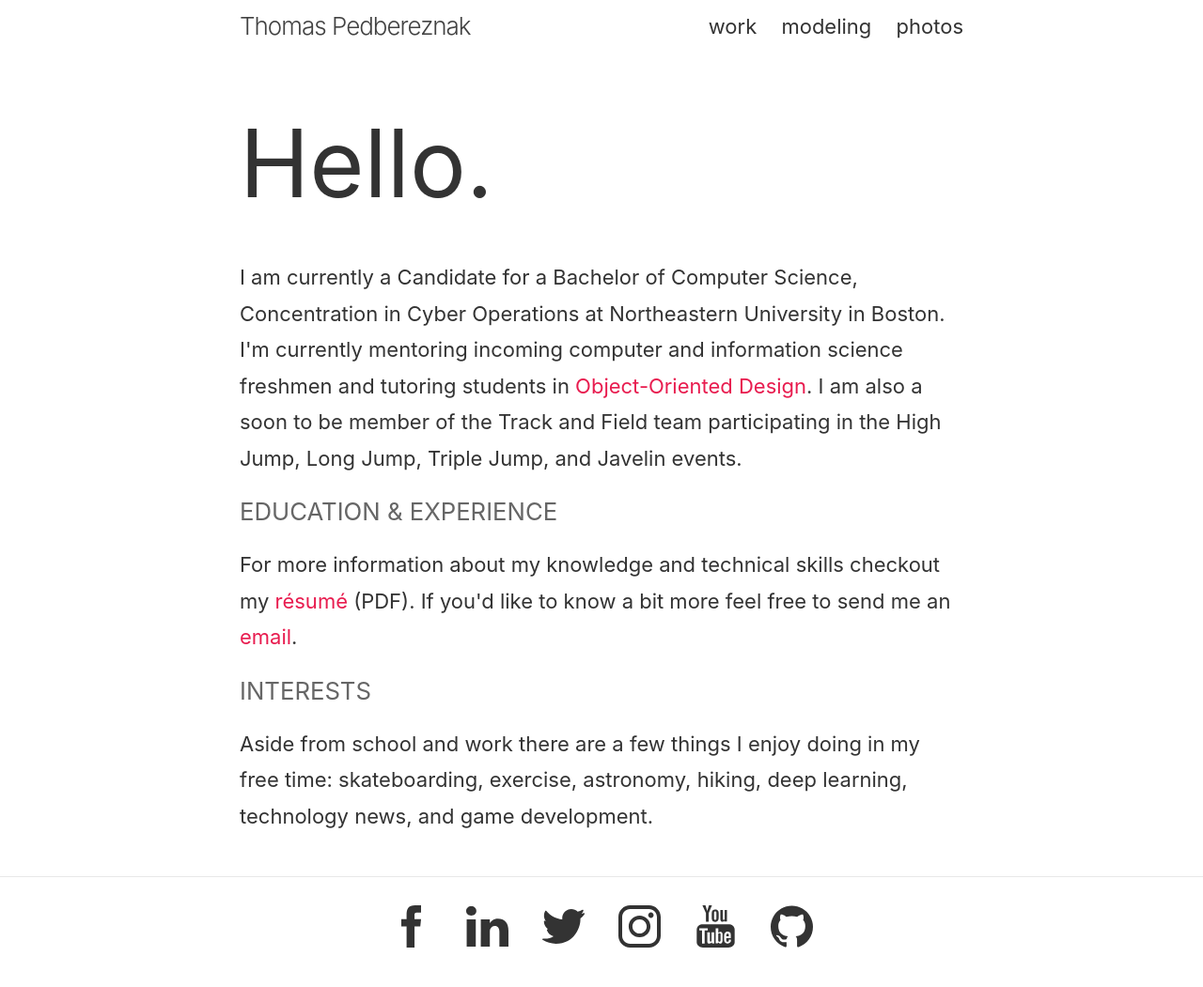
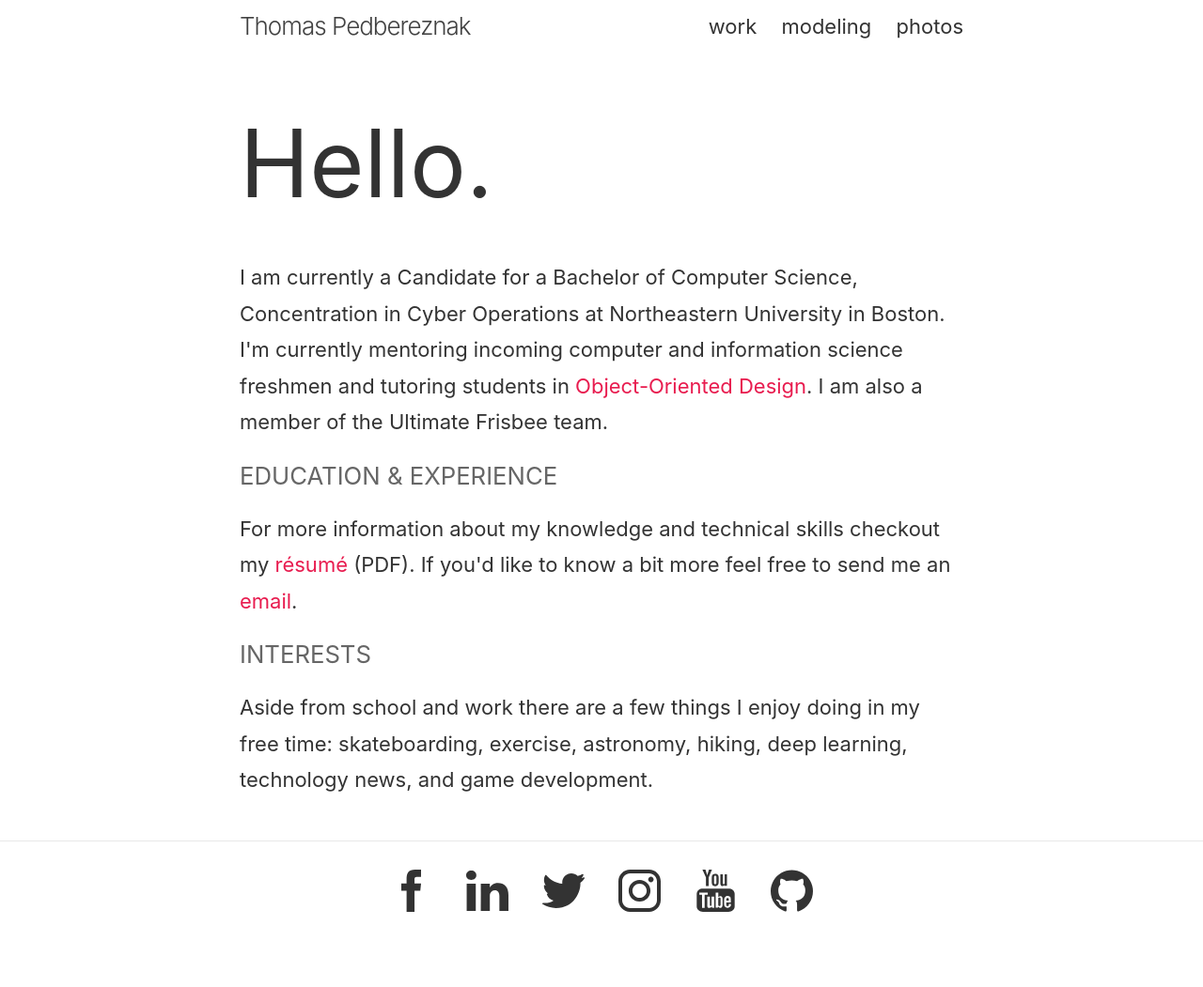
Before and after one commit to TomPed/TomPed.github.io, a Jekyll site: the page built from index.html, in a window 1280 px wide. Shown: the whole page at 94% size. Built offline with Jekyll 4.4.1, drawn with Linux system fonts in a browser that asks for light colours; after the commit the page ends 1012 px from its top, so only the background shows below that.

Commit message:
Ultimate

```diff
--- a/index.html
+++ b/index.html
@@ -7,7 +7,7 @@
 </h1>
 
 <p>
-    I am currently a Candidate for a Bachelor of Computer Science, Concentration in Cyber Operations at Northeastern University in Boston. I'm currently mentoring incoming computer and information science freshmen and tutoring students in <a href="http://www.ccs.neu.edu/course/cs3500/">Object-Oriented Design</a>. I am also a soon to be member of the Track and Field team participating in the High Jump, Long Jump, Triple Jump, and Javelin events.
+    I am currently a Candidate for a Bachelor of Computer Science, Concentration in Cyber Operations at Northeastern University in Boston. I'm currently mentoring incoming computer and information science freshmen and tutoring students in <a href="http://www.ccs.neu.edu/course/cs3500/">Object-Oriented Design</a>. I am also a member of the Ultimate Frisbee team.
 </p>
 
 <h3>
```
